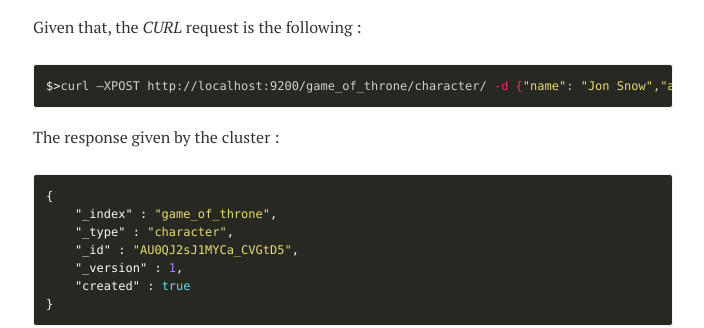
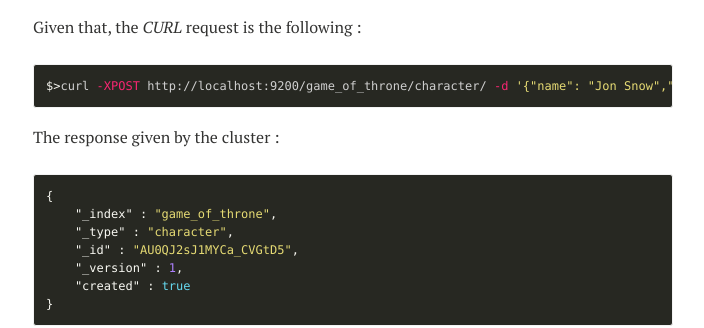
Before and after one commit to semji/reputationvip.github.io, a Jekyll site: the page built from _posts/2015-07-08-elasticsearch-is-coming.md, in a window 1280 px wide and 900 px high, scrolled down 14282 px. Shown: the part 181-509 px from the top of the window, without its empty margins (287-991 px from the left). Built offline with Jekyll 4.4.1, drawn with Linux system fonts in a browser that asks for light colours; nearby versions of some CDN libraries; comment, search, counter and statistics services are not loaded; some of the changed text lies outside the part shown.

Commit message:
Checked CURL calls

```diff
--- a/_posts/2015-07-08-elasticsearch-is-coming.md
+++ b/_posts/2015-07-08-elasticsearch-is-coming.md
@@ -520,7 +520,7 @@
 Given that, the *CURL* request is the following :
 
 {% highlight sh %}
-$>curl –XPOST http://localhost:9200/game_of_throne/character/ -d {"name": "Jon Snow","age": 14,"house": "Stark","gender": "male","biography": "Jon Snow is the bastard son of Eddard Stark, the lord of Winterfell. He is the half-brother of Arya, Sansa, Bran, Rickon and Robb.","tags": ["stark","night's watch","you know nothing"]}
+$>curl -XPOST http://localhost:9200/game_of_throne/character/ -d '{"name": "Jon Snow","age": 14,"house": "Stark","gender": "male","biography": "Jon Snow is the bastard son of Eddard Stark, the lord of Winterfell. He is the half-brother of Arya, Sansa, Bran, Rickon and Robb.","tags": ["stark","nights watch","you know nothing"]}'
 {% endhighlight %}
 
 The response given by the cluster :
@@ -685,7 +685,7 @@
 Then, we can make our request to the cluster :
 
 {% highlight sh %}
-$>curl –XPOST http://localhost:9200/game_of_throne/character/AU0QJ2sJ1MYCa_CVGtD5/_update -d {"doc" : {"age" : 20} }
+$>curl –XPOST http://localhost:9200/game_of_throne/character/AU0QJ2sJ1MYCa_CVGtD5/_update -d '{"doc" : {"age" : 20} }'
 {% endhighlight %}
 
 The response from the Elasticsearch cluster is the following :
```
Also changed, not shown: other parts of _posts/2015-07-08-elasticsearch-is-coming.md (+3 -3 lines).
